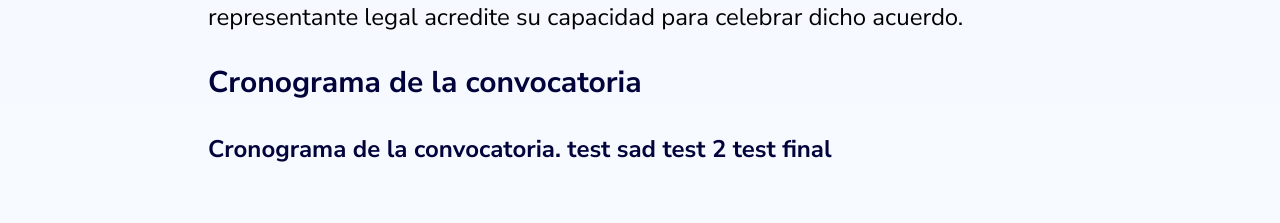
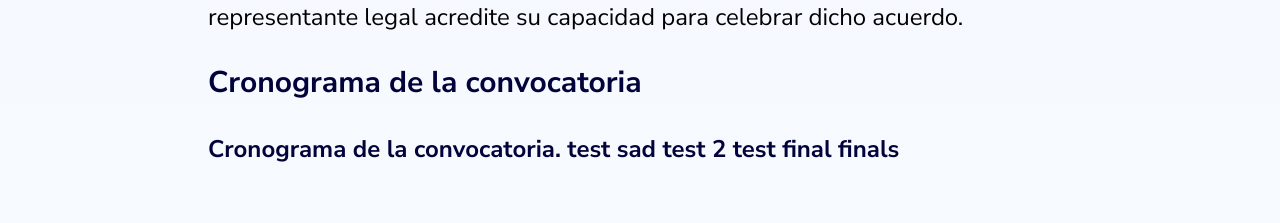
Before and after one commit to jorgeduque007/portal_direccion, a Next.js app: page /convocatorias in a window 1280 px wide. Shown: the part 1361-1584 px from the top of the page. Built offline with nearby package versions, Linux system fonts and the light colour scheme.

Commit message:
new convocatorias2 test222 final2

```diff
--- a/pages/convocatorias.tsx
+++ b/pages/convocatorias.tsx
@@ -85,7 +85,7 @@ const ConvocatoriasPage: React.FC = () => {
           </h2>
 
           <h2 className="text-2xl font-sans md:text-2xl font-bold text-[#02033B] mb-8">
-            Cronograma de la convocatoria. test sad test 2 test final
+            Cronograma de la convocatoria. test sad test 2 test final finals
           </h2>
         </div>
       </div>
```
